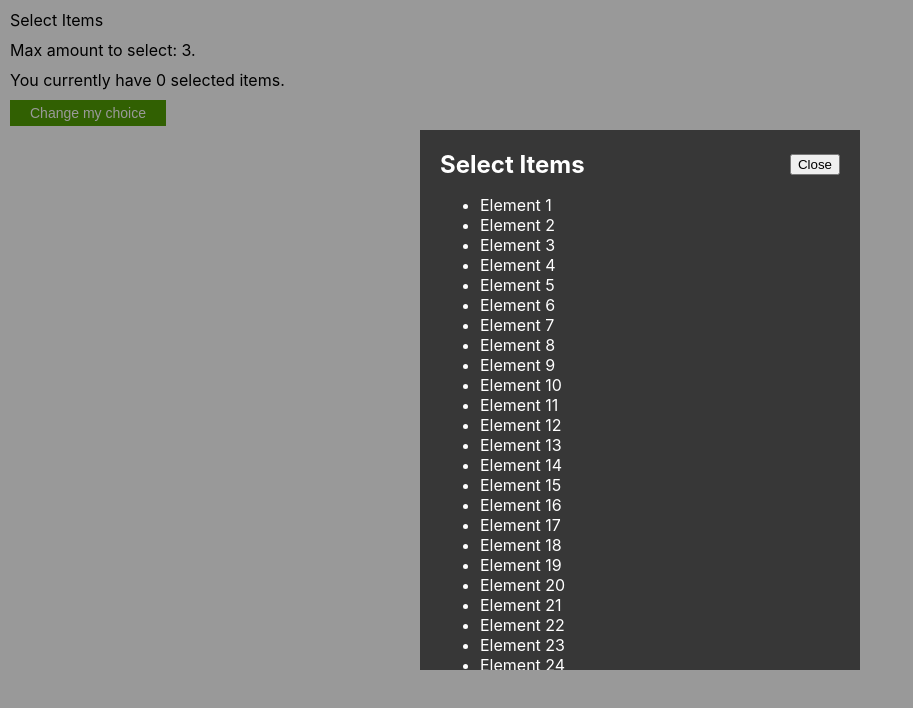
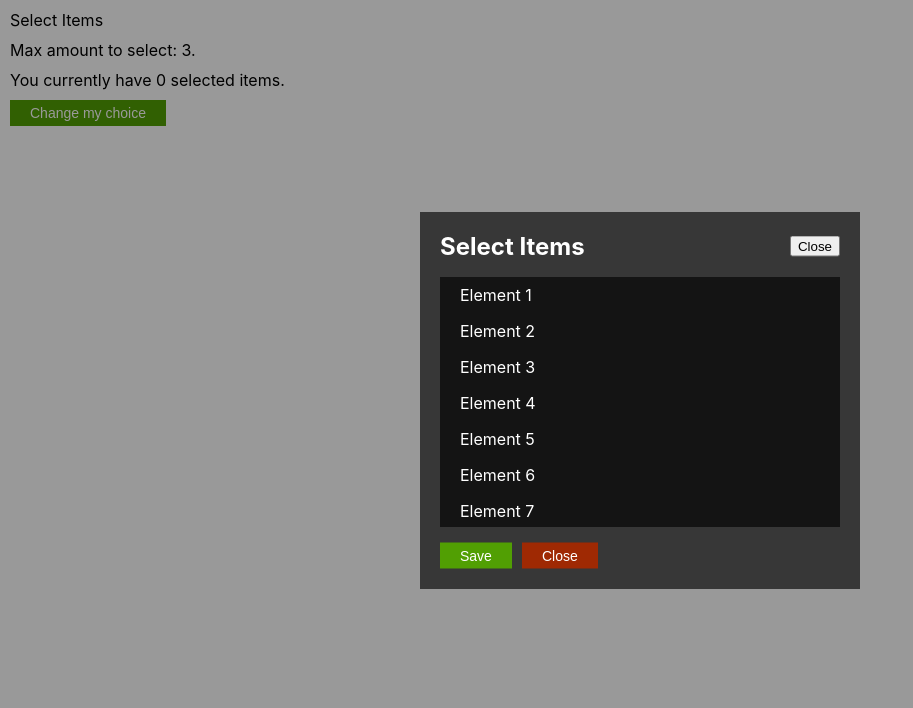
Before and after one commit to ckolobov/select-widget, a React (Create React App) app: page / in a window 1280 px wide. Both pictures are taken after a click on the button "Change my choice". Shown: the top 708 px of the page, without its empty margins (0-913 px from the left). Built offline with nearby package versions, Linux system fonts and the light colour scheme.

Commit message:
feat: add multiselect component

```diff
--- a/src/api/elements.ts
+++ b/src/api/elements.ts
@@ -1,6 +1,6 @@
 export interface Element {
   id: string
-  name: string
+  label: string
 }
 
 class ElementsApi {
@@ -11,7 +11,7 @@ class ElementsApi {
         for (let i = 1; i <= 300; i++) {
           const element = {
             id: String(i),
-            name: `Element ${i}`
+            label: `Element ${i}`
           }
           elements.push(element)
         }
--- /dev/null
+++ b/src/components/input/multiselect/index.scss
@@ -0,0 +1,12 @@
+.list {
+  display: flex;
+  flex-direction: column;
+  justify-content: flex-start;
+
+  padding: 0;
+  max-height: 250px;
+  overflow: auto;
+
+  background: #141414;
+  list-style: none;
+}
--- /dev/null
+++ b/src/components/input/multiselect/index.tsx
@@ -0,0 +1,25 @@
+import './index.scss'
+import { ReactNode } from 'react'
+import { MultiselectItem } from './multiselect-item'
+
+interface MultiselectItemProps {
+  id: string
+  label: ReactNode
+}
+
+interface MultiselectProps {
+  items: MultiselectItemProps[]
+  selected: Record<MultiselectItemProps['id'], any>
+  onChange: (itemId: string) => void
+}
+
+export function Multiselect(props: MultiselectProps) {
+  return (
+    <ul className='list'>
+      {props.items.map((item) => {
+        const selected = props.selected.hasOwnProperty(item.id);
+        return <MultiselectItem key={item.id} id={item.id} label={item.label} selected={selected} onChange={props.onChange} />
+      })}
+    </ul>
+  )
+}
--- /dev/null
+++ b/src/components/input/multiselect/multiselect-item/index.scss
@@ -0,0 +1,7 @@
+.multiselect-item {
+  padding: 8px 20px;
+
+  &--selected {
+    background-color: #339751;
+  }
+}
--- /dev/null
+++ b/src/components/input/multiselect/multiselect-item/index.tsx
@@ -0,0 +1,30 @@
+import './index.scss'
+import { ReactNode, useCallback, memo, useMemo } from 'react'
+
+interface MultiselectItemProps {
+  id: string
+  label: ReactNode
+  selected: boolean
+  onChange: (id: string) => void
+}
+
+const ITEM_CLASS = 'multiselect-item'
+
+export const MultiselectItem = memo(function MultiselectItem(props: MultiselectItemProps) {
+  const { id, label, selected, onChange } = props;
+  const handleClick = useCallback(() => {
+    onChange(id)
+  }, [onChange, id])
+
+  const className = useMemo(() => {
+    const classes = [ITEM_CLASS];
+
+    if (selected) {
+      classes.push(`${ITEM_CLASS}--selected`)
+    }
+
+    return classes.join(' ');
+  }, [selected])
+
+  return (<li key={id} onClick={handleClick} className={className}>{label}</li>);
+});
--- a/src/components/layout/select-widget/index.tsx
+++ b/src/components/layout/select-widget/index.tsx
@@ -1,15 +1,15 @@
-import { useState, useEffect } from 'react';
+import { useState } from 'react';
 import './index.scss'
 import { Button, ButtonType } from '../../input/button';
 import { SelectDialog } from './select-dialog'
-import { elementsApi, Element } from '../../../api'
+import { Element } from '../../../api'
 
 interface SelectWidgetProps {
   selectionMaxAmount?: number;
 }
 
 export function SelectWidget(props: SelectWidgetProps) {
-  const [selected, setSelected] = useState<Element['id'][]>([])
+  const [selected, setSelected] = useState<Element[]>([])
   const [isModalOpen, setIsModalOpen] = useState(false);
 
   const handleOpenModal = () => {
@@ -20,7 +20,8 @@ export function SelectWidget(props: SelectWidgetProps) {
     setIsModalOpen(false);
   };
 
-  const handleSaveSelected = (selected: Element['id'][]) => {
+  const handleSaveSelected = (selected: Element[]) => {
+    setIsModalOpen(false);
     setSelected([...selected]);
   }
 
--- a/src/components/layout/select-widget/select-dialog/index.tsx
+++ b/src/components/layout/select-widget/select-dialog/index.tsx
@@ -1,17 +1,18 @@
-import { useState, useEffect } from 'react';
+import { useState, useEffect, useCallback } from 'react';
 import './index.scss'
 import { Button, ButtonType } from '../../../input/button';
+import { Multiselect } from '../../../input/multiselect';
 import { Modal } from '../../modal'
 import { elementsApi, Element } from '../../../../api'
 
 interface SelectDialogProps {
   selectionMaxAmount?: number;
   onClose: () => void;
-  onSave: (selected: string[]) => void;
+  onSave: (selected: Element[]) => void;
 }
 
 export function SelectDialog(props: SelectDialogProps) {
-  const [selected, setSelected] = useState<Element['id'][]>([])
+  const [selected, setSelected] = useState<Record<Element['id'], Element>>({})
   const [elements, setElements] = useState<Element[]>([]);
   const [isLoading, setIsLoading] = useState<boolean>(false);
 
@@ -29,8 +30,28 @@ export function SelectDialog(props: SelectDialogProps) {
   };
 
   const handleSave = () => {
-    props.onSave(selected);
+    props.onSave(Object.values(selected));
   };
+
+  const handleChange = useCallback((id: Element['id']) => {
+    setSelected((oldValue) => {
+      if (oldValue.hasOwnProperty(id)) {
+        const newValue = Object.fromEntries(
+          Object.entries(oldValue).filter(([key]) => key !== id)
+        );
+        return newValue
+      }
+      const addedElement = elements.find((element) => element.id === id)
+      if (
+        !addedElement ||
+        (props.selectionMaxAmount && Object.keys(oldValue).length >= props.selectionMaxAmount)
+      ) {
+        return oldValue;
+      }
+
+      return { ...oldValue, [id]: addedElement}
+    })
+  }, [setSelected, props.selectionMaxAmount, elements]);
 
   return (
     <Modal
@@ -46,11 +67,7 @@ export function SelectDialog(props: SelectDialogProps) {
       {
         isLoading ?
         <div>Loading...</div> :
-        <ul>
-          {elements.map((element) => {
-            return <li key={element.id}>{element.name}</li>
-          })}
-        </ul>
+        <Multiselect items={elements} selected={selected} onChange={handleChange} />
       }
     </Modal>
   )
```
